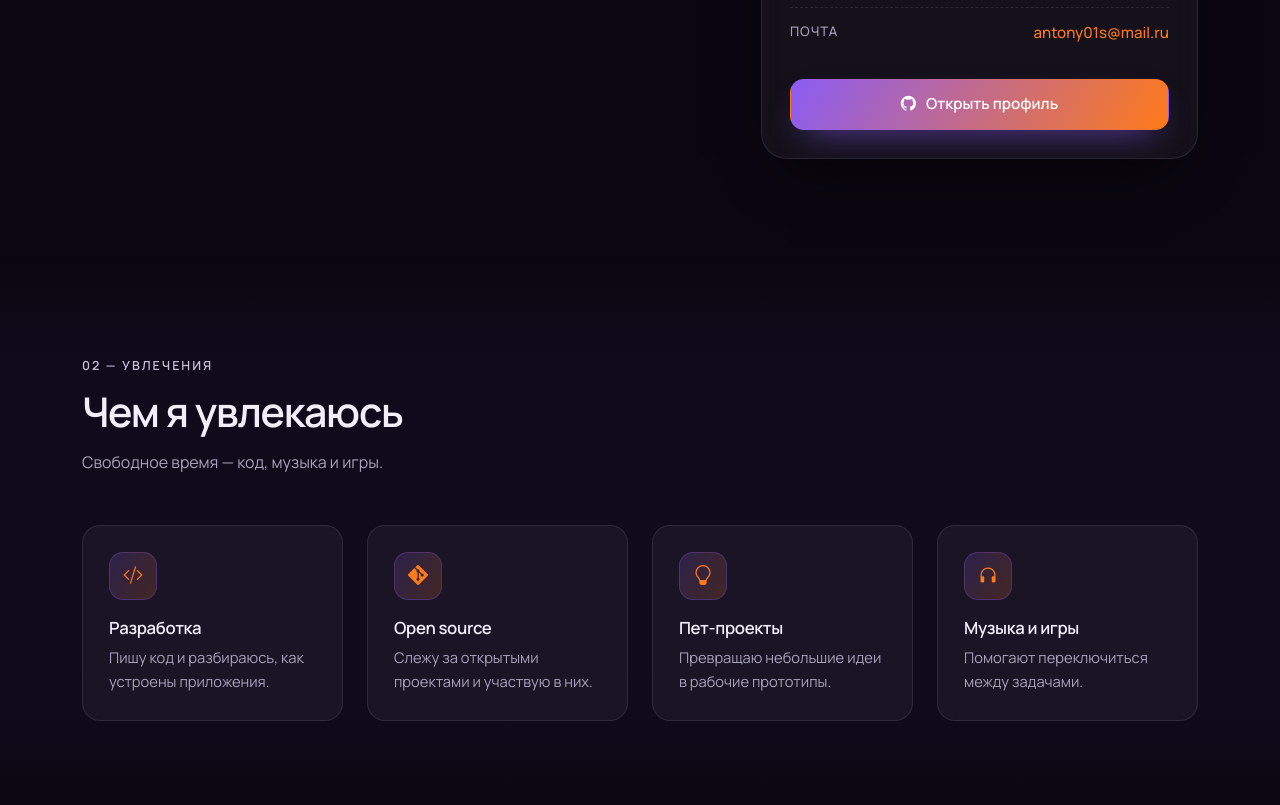
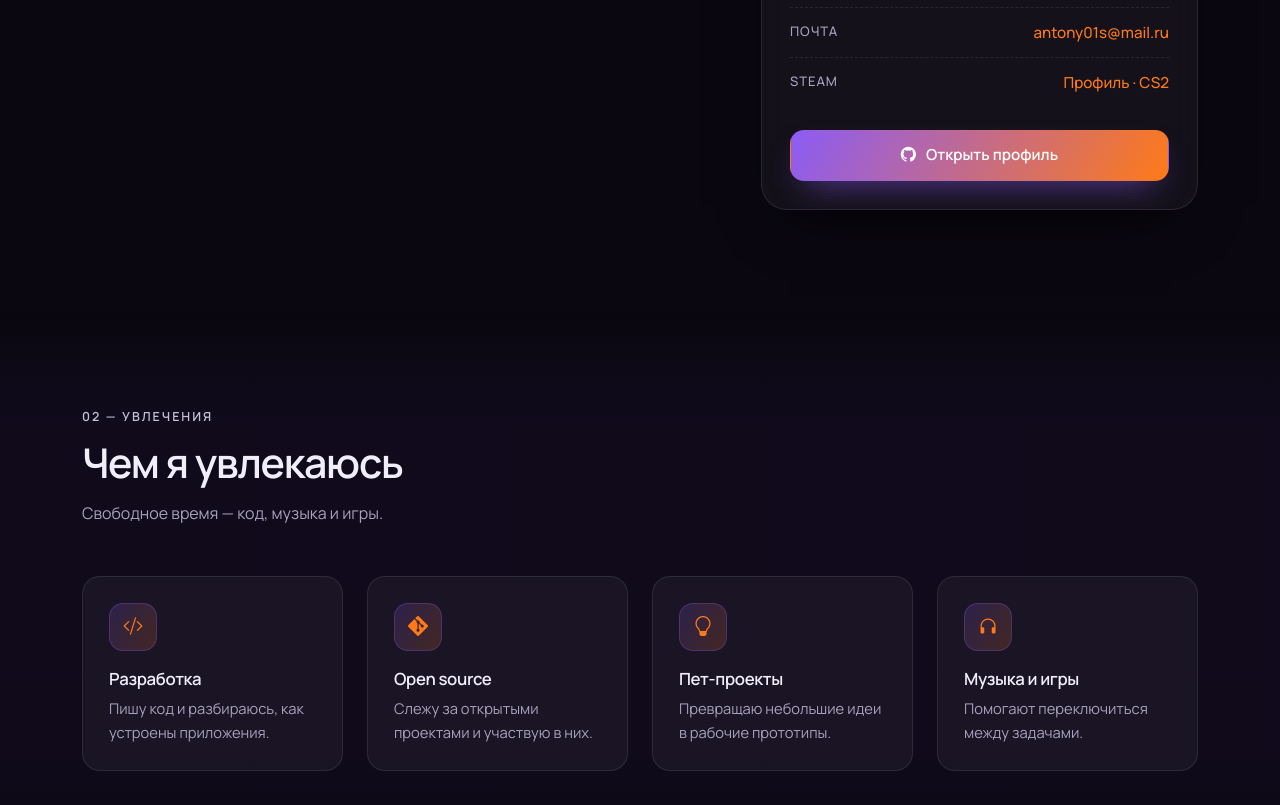
Before and after one commit to LuhTonkaYeat/LuhTonkaYeat.github.io, a plain HTML site: page index.html in a window 1280 px wide. Shown: the part 1398-2203 px from the top of the page. Drawn offline with nearby package versions, Linux system fonts and the light colour scheme; a web font is replaced by a local one.

Commit message:
Steam в карточке студента

```diff
--- a/index.html
+++ b/index.html
@@ -228,6 +228,10 @@
                   <dt>Почта</dt>
                   <dd><a href="mailto:antony01s@mail.ru">antony01s@mail.ru</a></dd>
                 </div>
+                <div class="info-row">
+                  <dt>Steam</dt>
+                  <dd><a href="https://steamcommunity.com/profiles/76561199442236077/" target="_blank" rel="noopener">Профиль · CS2</a></dd>
+                </div>
               </dl>
               <a href="https://github.com/LuhTonkaYeat" class="btn btn-brand btn-block" target="_blank" rel="noopener">
                 <i class="bi bi-github" aria-hidden="true"></i> Открыть профиль
```
